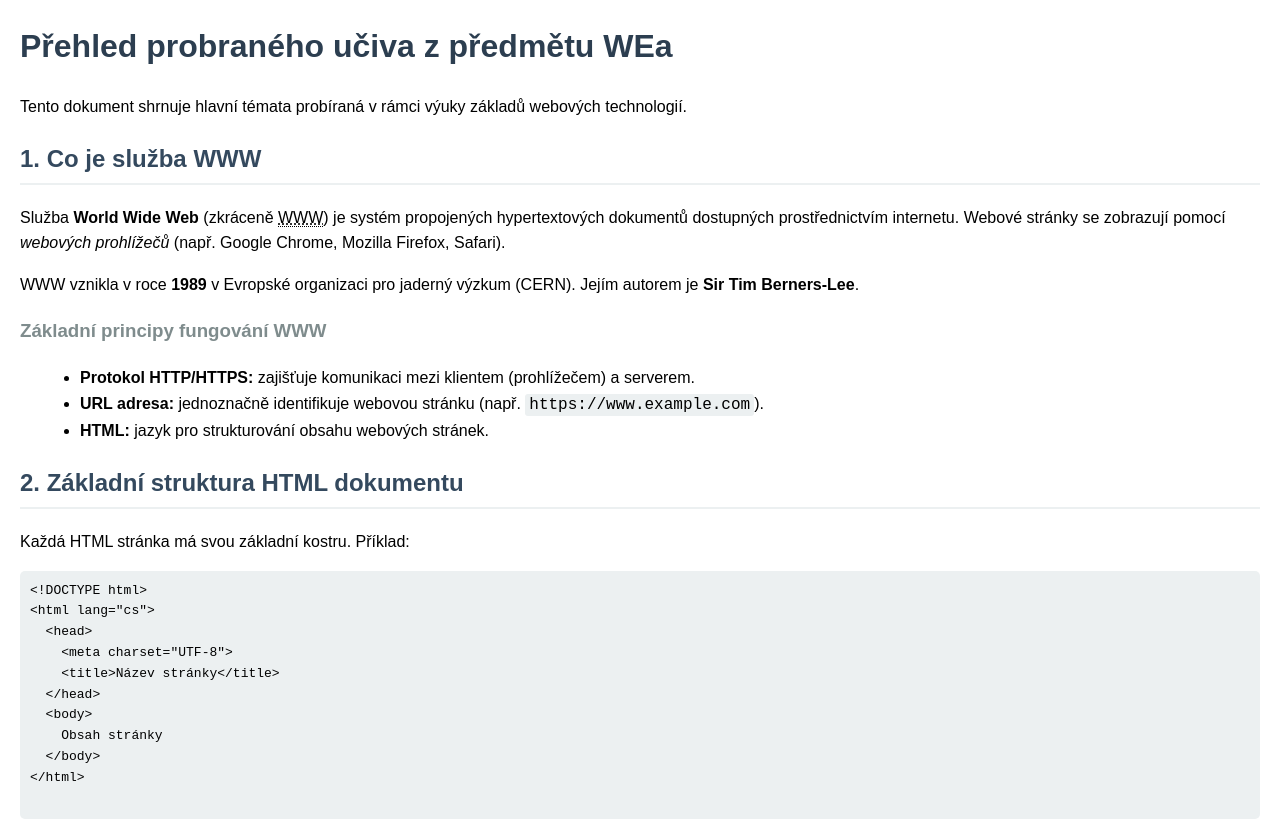
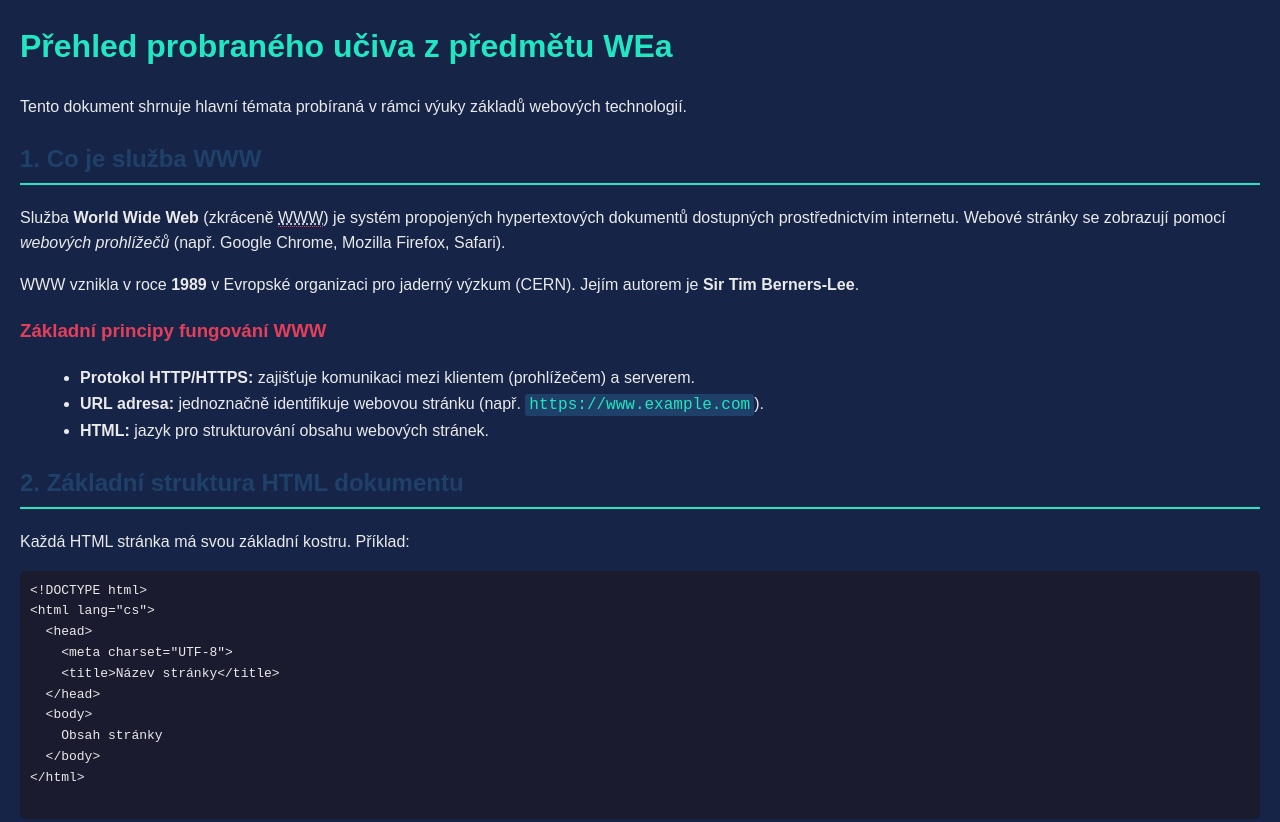
Before and after one commit to Petsox/WEa-Ukol, a plain HTML site: page index.html in a window 1280 px wide. Shown: the top 822 px of the page. Drawn offline with Linux system fonts and the light colour scheme.

Commit message:
css adjustments

```diff
--- a/index.html
+++ b/index.html
@@ -4,19 +4,19 @@
   <title>HTML – Přehled učiva</title>
   <meta charset="UTF-8">
   <style>
-    body { font-family: Arial, sans-serif; margin: 20px; line-height: 1.6; }
-    h1 { color: #2c3e50; }
-    h2 { color: #34495e; border-bottom: 2px solid #ecf0f1; padding-bottom: 5px; }
-    h3 { color: #7f8c8d; }
-    pre { background: #ecf0f1; padding: 10px; border-radius: 5px; overflow-x: auto; }
-    code { background: #ecf0f1; padding: 2px 4px; border-radius: 3px; font-family: 'Courier New', Courier, monospace; }
+    body { background: #162447; color: #eaeaea; font-family: Arial, sans-serif; margin: 20px; line-height: 1.6; }
+    h1 { color: #21e6c1; }
+    h2 { color: #1f4068; border-bottom: 2px solid #21e6c1; padding-bottom: 5px; }
+    h3 { color: #e43f5a; }
+    pre { background: #1b1b2f; color: #eaeaea; padding: 10px; border-radius: 5px; overflow-x: auto; }
+    code { background: #1f4068; color: #21e6c1; padding: 2px 4px; border-radius: 3px; font-family: 'Courier New', Courier, monospace; }
     ul, ol { margin-left: 20px; }
-    footer { text-align: center; margin-top: 40px; font-size: 0.9em; color: #7f8c8d; }
-    a { color: #2980b9; text-decoration: none; }
-    a:hover { text-decoration: underline; }
-    abbr { border-bottom: 1px dotted; cursor: help; }
+    footer { text-align: center; margin-top: 40px; font-size: 0.9em; color: #21e6c1; }
+    a { color: #21e6c1; text-decoration: none; }
+    a:hover { text-decoration: underline; color: #e43f5a; }
+    abbr { border-bottom: 1px dotted #e43f5a; cursor: help; }
     dl { margin-top: 20px; }
-    dt { font-weight: bold; margin-top: 10px; }
+    dt { font-weight: bold; margin-top: 10px; color: #21e6c1; }
     dd { margin-left: 20px; margin-bottom: 10px; }
   </style>
 </head>
```
